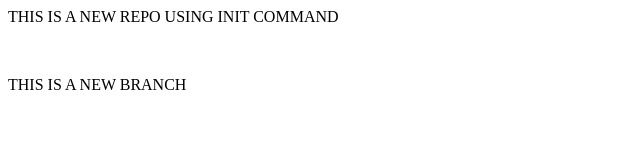
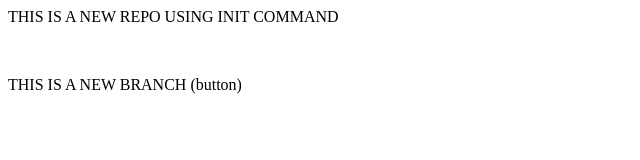
Before and after one commit to gitwithnavyaa/newfolder_demo, a plain HTML site: page index.html in a window 1280 px wide. Shown: the full height of the page, 0-640 px from the left. Drawn offline with Linux system fonts and the light colour scheme.

```diff
--- a/index.html
+++ b/index.html
@@ -1,3 +1,3 @@
 <p>THIS IS A NEW REPO USING INIT COMMAND</p>
 <br/>
-<p>THIS IS A NEW BRANCH</p>
+<p>THIS IS A NEW BRANCH (button)</p>
```
